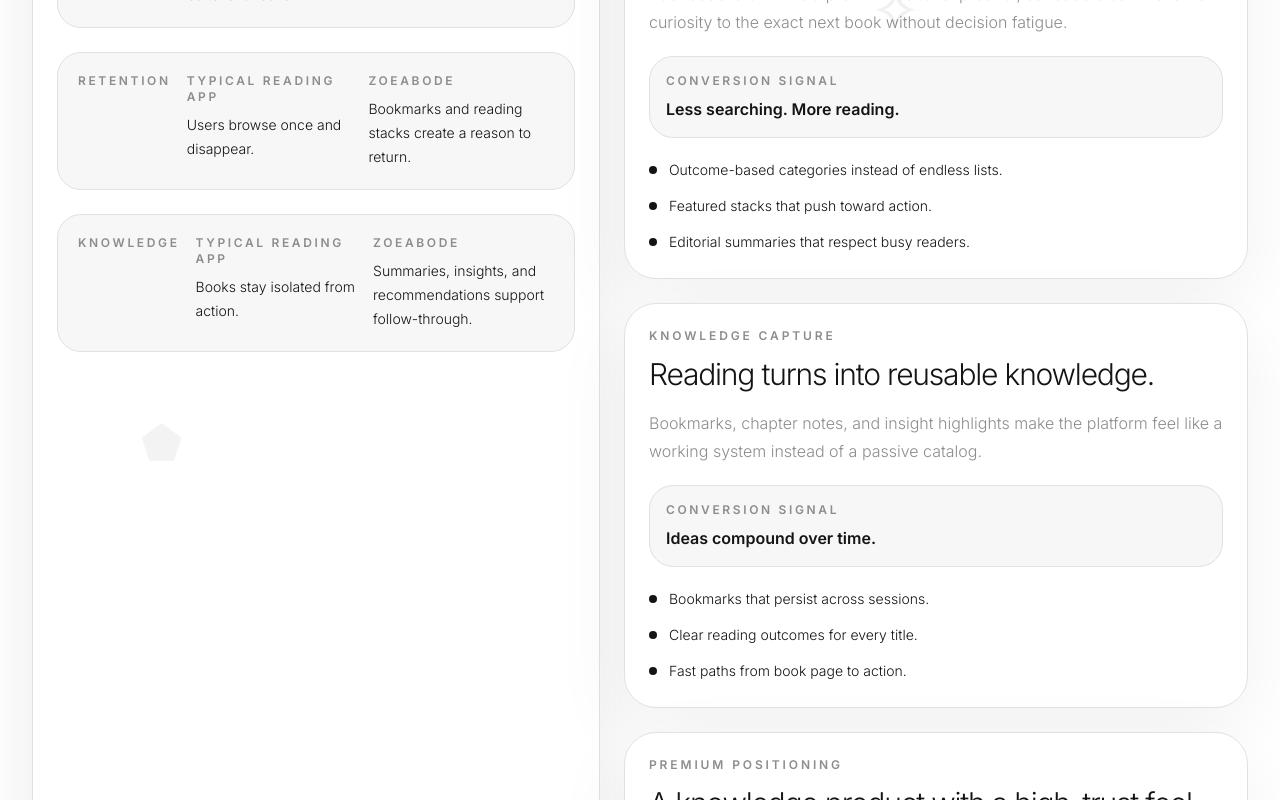
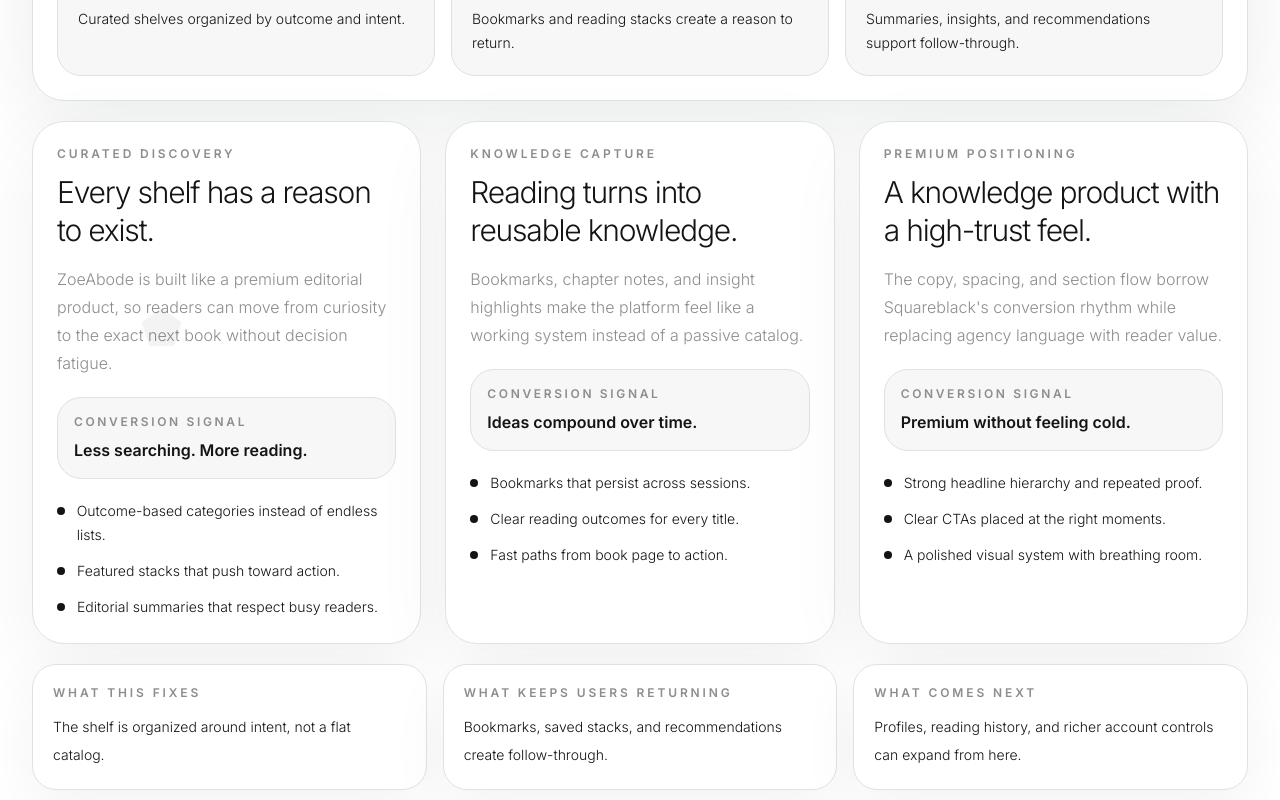
Before and after one commit to Godswill-bot/zoeabode, a Next.js app: page / in a window 1280 px wide. Shown: the part 2400-3200 px from the top of the page. Built offline with nearby package versions, Linux system fonts and the light colour scheme.

Commit message:
Fix layout in value-prop component

```diff
--- a/src/components/value-prop.tsx
+++ b/src/components/value-prop.tsx
@@ -3,7 +3,7 @@
 
 export function ValueProp() {
   return (
-    <section id="value" className="scroll-mt-24 border-b border-(--border-soft) bg-(--page) py-16 sm:py-20" data-reveal>
+    <section id="value" className="scroll-mt-24 border-b border-(--border-soft) bg-(--page) py-10 sm:py-14" data-reveal>
       <div className="mx-auto max-w-7xl px-4 sm:px-6 lg:px-8">
         <SectionHeading
           eyebrow="Why ZoeAbode"
@@ -11,20 +11,21 @@
           description="The structure is deliberate: headline, proof, comparison, then a strong product explanation. That order keeps the page persuasive without feeling manipulative."
         />
 
-        <div className="mt-10 grid gap-6 lg:grid-cols-[1fr_1.1fr]">
-          <div className="space-y-6 rounded-4xl border border-(--border) bg-(--surface) p-6 shadow-[0_24px_80px_rgba(15,23,42,0.08)]" data-reveal data-reveal-delay="1">
+        <div className="mt-8 grid gap-5">
+          <div className="rounded-4xl border border-(--border) bg-(--surface) p-6 shadow-[0_24px_80px_rgba(15,23,42,0.08)]" data-reveal data-reveal-delay="1">
+            <div className="grid gap-4 md:grid-cols-3">
               {comparisonRows.map((row) => (
-              <div key={row.label} className="grid gap-4 rounded-3xl border border-(--border) bg-(--surface-soft) p-5 sm:grid-cols-[0.3fr_0.85fr_0.95fr]">
+                <div key={row.label} className="rounded-3xl border border-(--border) bg-(--surface-soft) p-5">
                   <div className="text-xs font-semibold uppercase tracking-[0.22em] text-(--muted)">
                     {row.label}
                   </div>
-                <div>
+                  <div className="mt-4">
                     <p className="text-xs font-semibold uppercase tracking-[0.22em] text-(--muted)">
                       Typical reading app
                     </p>
                     <p className="mt-2 text-sm leading-6 text-(--text)">{row.traditional}</p>
                   </div>
-                <div>
+                  <div className="mt-4">
                     <p className="text-xs font-semibold uppercase tracking-[0.22em] text-(--muted)">
                       ZoeAbode
                     </p>
@@ -33,14 +34,15 @@
                 </div>
               ))}
             </div>
+          </div>
 
-          <div className="grid gap-6" data-reveal data-reveal-delay="2">
+          <div className="grid gap-6 lg:grid-cols-3" data-reveal data-reveal-delay="2">
             {valuePropositions.map((item) => (
               <article key={item.title} className="rounded-4xl border border-(--border) bg-(--surface) p-6 shadow-[0_24px_80px_rgba(15,23,42,0.06)] transition duration-300 hover:scale-[1.03]">
                 <p className="text-xs font-semibold uppercase tracking-[0.24em] text-(--muted)">
                   {item.eyebrow}
                 </p>
-                <h3 className="mt-3 font-display text-3xl leading-tight text-(--text)">
+                <h3 className="mt-3 font-display text-3xl font-semibold leading-tight text-(--text)">
                   {item.title}
                 </h3>
                 <p className="mt-4 text-base leading-7 text-(--muted)">{item.description}</p>
@@ -61,6 +63,21 @@
               </article>
             ))}
           </div>
+
+          <div className="grid gap-4 md:grid-cols-3" data-reveal data-reveal-delay="3">
+            <div className="rounded-3xl border border-(--border) bg-(--surface) p-5 shadow-[0_20px_60px_rgba(15,23,42,0.05)]">
+              <p className="text-xs font-semibold uppercase tracking-[0.24em] text-(--muted)">What this fixes</p>
+              <p className="mt-3 text-sm leading-7 text-(--text)">The shelf is organized around intent, not a flat catalog.</p>
+            </div>
+            <div className="rounded-3xl border border-(--border) bg-(--surface) p-5 shadow-[0_20px_60px_rgba(15,23,42,0.05)]">
+              <p className="text-xs font-semibold uppercase tracking-[0.24em] text-(--muted)">What keeps users returning</p>
+              <p className="mt-3 text-sm leading-7 text-(--text)">Bookmarks, saved stacks, and recommendations create follow-through.</p>
+            </div>
+            <div className="rounded-3xl border border-(--border) bg-(--surface) p-5 shadow-[0_20px_60px_rgba(15,23,42,0.05)]">
+              <p className="text-xs font-semibold uppercase tracking-[0.24em] text-(--muted)">What comes next</p>
+              <p className="mt-3 text-sm leading-7 text-(--text)">Profiles, reading history, and richer account controls can expand from here.</p>
+            </div>
+          </div>
         </div>
       </div>
     </section>
```
Lines whose indentation alone changed are shown as unchanged.
